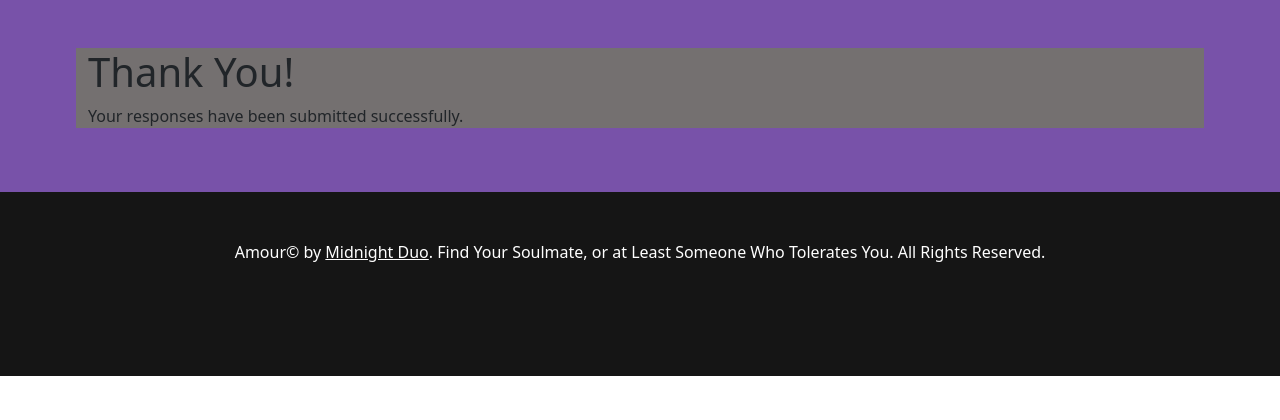
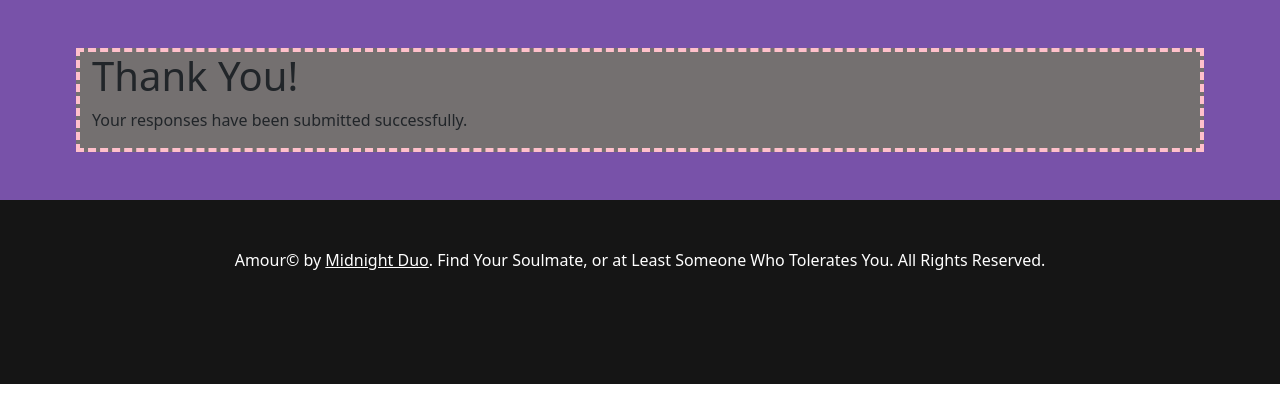
Before and after one commit to Nate-Heim/Amour, a Django app: page /survey/survey/thank-you/ in a window 1280 px wide. Shown: the part 70-490 px from the top of the page. Run offline with Django 5.2, Linux system fonts and the light colour scheme.

Commit message:
Update survey_thank_you.html

```diff
--- a/Templates/survey_thank_you.html
+++ b/Templates/survey_thank_you.html
@@ -5,7 +5,7 @@
 {% endblock %}
 
 {% block content %}
-<div class="container" style="background:rgb(116, 112, 112)">
+<div class="container" style="background:rgb(116, 112, 112); border: dashed 4px pink;">
     <h1 class="display-6" style="text: black bold;"> Thank You!</h1>
         <p style="text: black bold;">Your responses have been submitted successfully.</p>
 </div>
```
